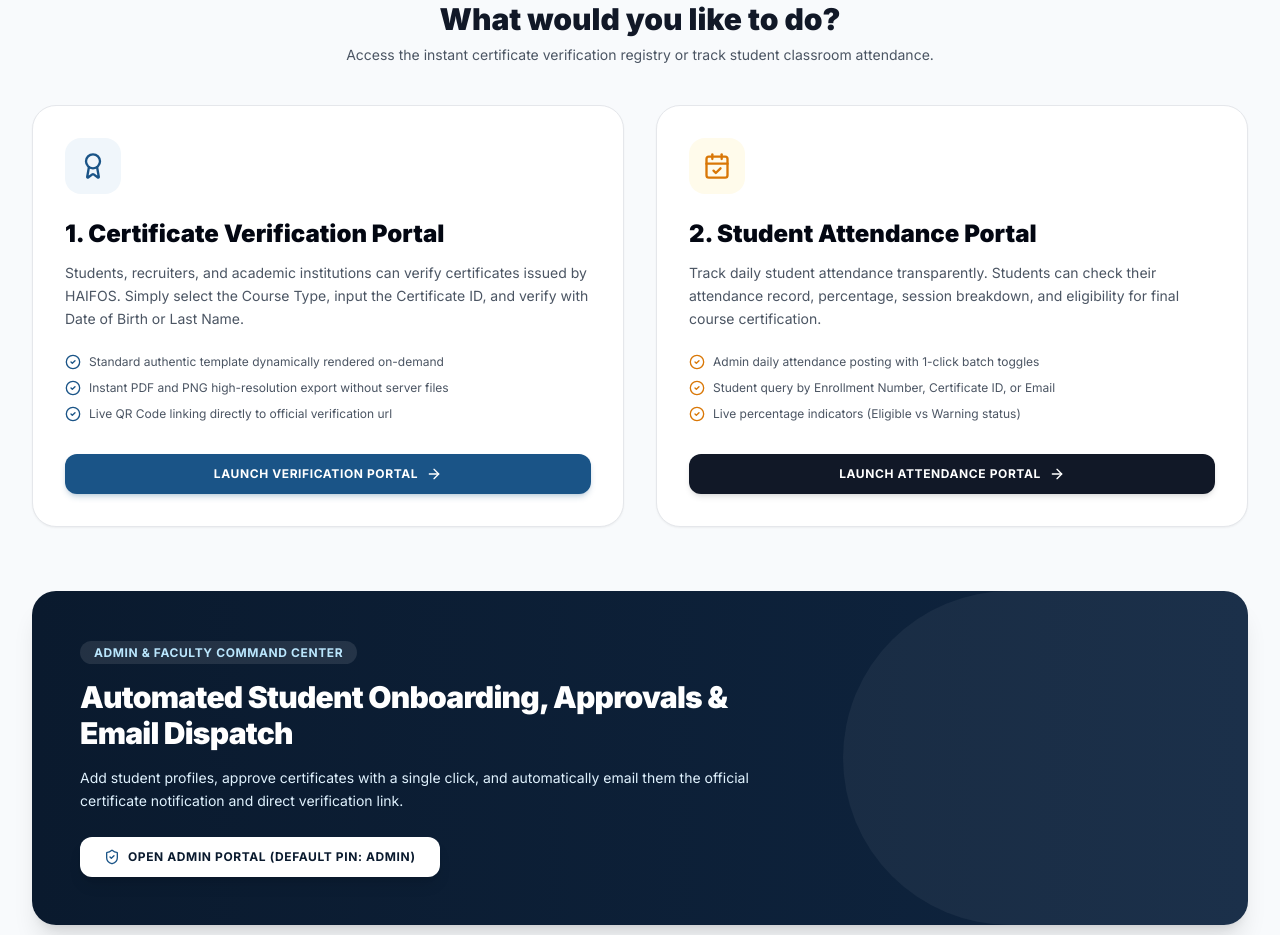
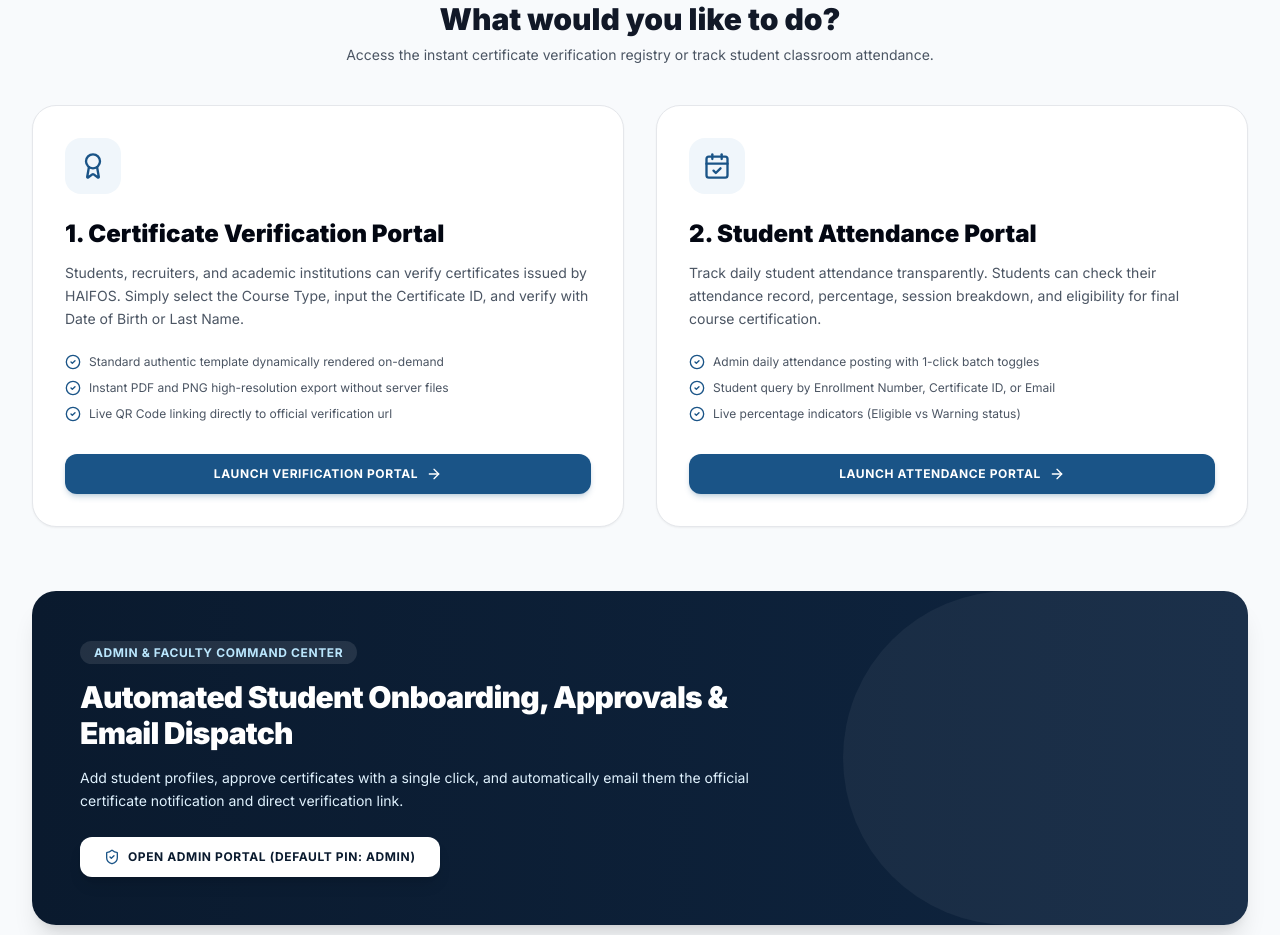
Before and after one commit to ideagen25-dot/haifos-attendance, a React (Vite) app: page / in a window 1280 px wide. Shown: the part 820-1755 px from the top of the page. Built offline with nearby package versions, Linux system fonts and the light colour scheme; no server answers; the database is empty; a web font is replaced by a local one.

Commit message:
Change Launch Attendance Portal button from black to HAIFOS brand blue

```diff
--- a/src/pages/HomePage.tsx
+++ b/src/pages/HomePage.tsx
@@ -200,7 +200,7 @@ export const HomePage: React.FC<HomePageProps> = ({ setActiveTab, settings }) =>
           {/* Card 2: Student Attendance */}
           <div className="bg-white rounded-3xl p-8 border border-gray-200 shadow-sm hover:shadow-premium hover:border-brand-200 transition-all duration-300 flex flex-col justify-between group">
             <div>
-              <div className="w-14 h-14 rounded-2xl bg-amber-50 text-amber-600 flex items-center justify-center mb-6 group-hover:scale-110 transition-transform">
+              <div className="w-14 h-14 rounded-2xl bg-brand-50 text-brand-600 flex items-center justify-center mb-6 group-hover:scale-110 transition-transform">
                 <CalendarCheck className="w-7 h-7" />
               </div>
               <h3 className="text-2xl font-black text-gray-950 mb-3">
@@ -213,15 +213,15 @@ export const HomePage: React.FC<HomePageProps> = ({ setActiveTab, settings }) =>
 
               <ul className="space-y-2.5 text-xs text-gray-600 mb-8">
                 <li className="flex items-center gap-2">
-                  <CheckCircle2 className="w-4 h-4 text-amber-600 flex-shrink-0" />
+                  <CheckCircle2 className="w-4 h-4 text-brand-600 flex-shrink-0" />
                   <span>Admin daily attendance posting with 1-click batch toggles</span>
                 </li>
                 <li className="flex items-center gap-2">
-                  <CheckCircle2 className="w-4 h-4 text-amber-600 flex-shrink-0" />
+                  <CheckCircle2 className="w-4 h-4 text-brand-600 flex-shrink-0" />
                   <span>Student query by Enrollment Number, Certificate ID, or Email</span>
                 </li>
                 <li className="flex items-center gap-2">
-                  <CheckCircle2 className="w-4 h-4 text-amber-600 flex-shrink-0" />
+                  <CheckCircle2 className="w-4 h-4 text-brand-600 flex-shrink-0" />
                   <span>Live percentage indicators (Eligible vs Warning status)</span>
                 </li>
               </ul>
@@ -229,7 +229,7 @@ export const HomePage: React.FC<HomePageProps> = ({ setActiveTab, settings }) =>
 
             <button
               onClick={() => setActiveTab('attendance')}
-              className="w-full inline-flex items-center justify-center gap-2 py-3 px-6 bg-gray-900 hover:bg-black text-white font-bold text-xs uppercase tracking-wider rounded-xl transition-all shadow-md"
+              className="w-full inline-flex items-center justify-center gap-2 py-3 px-6 bg-brand-600 hover:bg-brand-700 text-white font-bold text-xs uppercase tracking-wider rounded-xl transition-all shadow-md shadow-brand-600/20"
             >
               <span>Launch Attendance Portal</span>
               <ArrowRight className="w-4 h-4" />
```
